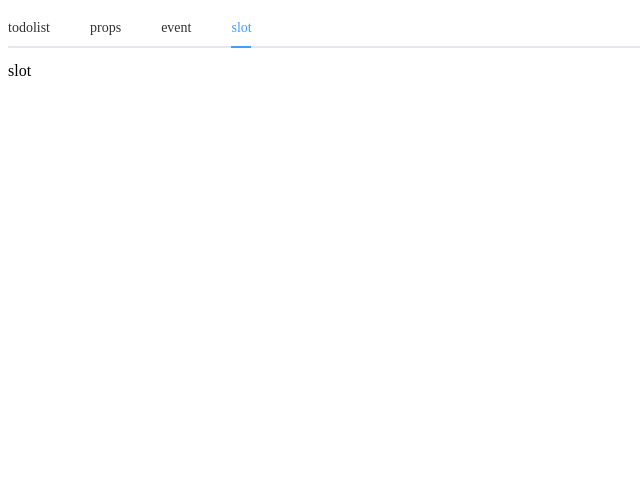
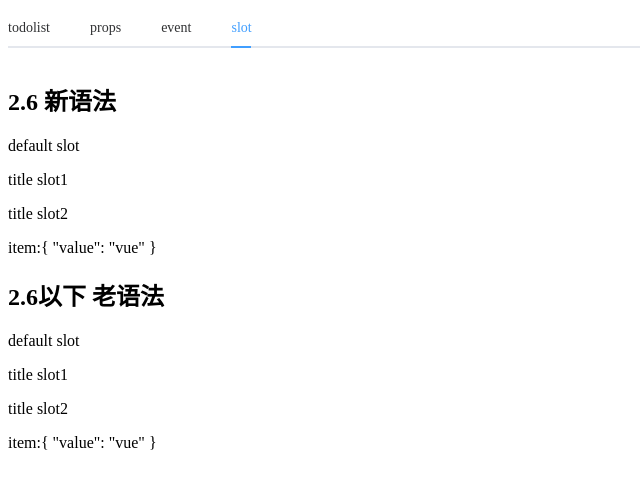
Before and after one commit to hualiii/vue, a Vue app in the folder demo/npm_demo_List/vue_cli_demo/: page / in a window 1280 px wide. Both pictures are taken after a click on the tab "slot". Shown: the top 488 px of the page, without its empty margins (0-640 px from the left). Built offline with nearby package versions, Linux system fonts and the light colour scheme.

Commit message:
add slot demo

```diff
--- a/demo/npm_demo_List/vue_cli_demo/src/App.vue
+++ b/demo/npm_demo_List/vue_cli_demo/src/App.vue
@@ -28,7 +28,28 @@
         <el-tab-pane label="event" name="third">
           <Event :name="eventInfo" @change="handleChange"></Event>
         </el-tab-pane>
-        <el-tab-pane label="slot" name="fourth">slot</el-tab-pane>
+        <el-tab-pane label="slot" name="fourth">
+          <h2>2.6 新语法</h2>
+          <SlotDemo>
+            <template v-slot:default>
+              <p>default slot</p>
+            </template>
+            <template v-slot:title>
+              <p>title slot1</p>
+              <p>title slot2</p>
+            </template>
+            <template v-slot:item="props">
+              <p>item:{{ props }}</p>
+            </template>
+          </SlotDemo>
+          <h2>2.6以下 老语法</h2>
+          <SlotDemo>
+            <p slot="default">default slot</p>
+            <p slot="title">title slot1</p>
+            <p slot="title">title slot2</p>
+            <p slot="item" slot-scope="prop">item:{{ prop }}</p>
+          </SlotDemo>
+        </el-tab-pane>
       </el-tabs>
     </template>
   </div>
@@ -38,6 +59,7 @@
 import TodoItem from "@/components/TodoItem";
 import Props from "@/components/Props";
 import Event from "@/components/Event";
+import SlotDemo from "@/components/Slot";
 
 export default {
   name: 'App',
@@ -62,13 +84,13 @@ export default {
   components: {
     TodoItem,
     Props,
-    Event
+    Event,
+    SlotDemo
   }
 }
 </script>
 
 <style>
 #app {
-
 }
 </style>
--- /dev/null
+++ b/demo/npm_demo_List/vue_cli_demo/src/components/Slot.vue
@@ -0,0 +1,17 @@
+<template>
+  <div>
+    <slot></slot>
+    <slot name="title"></slot>
+    <slot name="item" v-bind="{value:'vue'}"></slot>
+  </div>
+</template>
+
+<script>
+export default {
+  name: "SlotDemo"
+}
+</script>
+
+<style scoped>
+
+</style>
```
